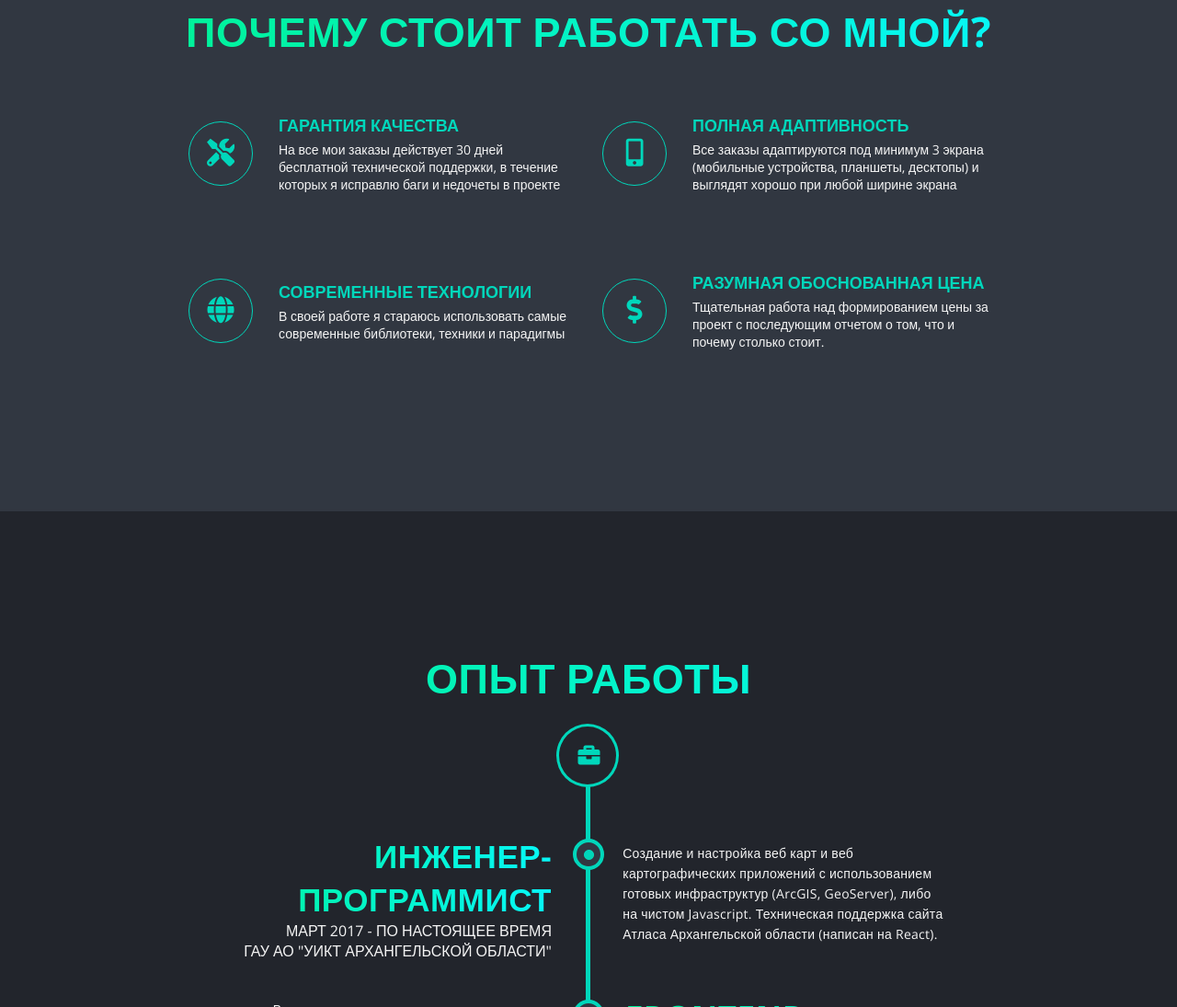
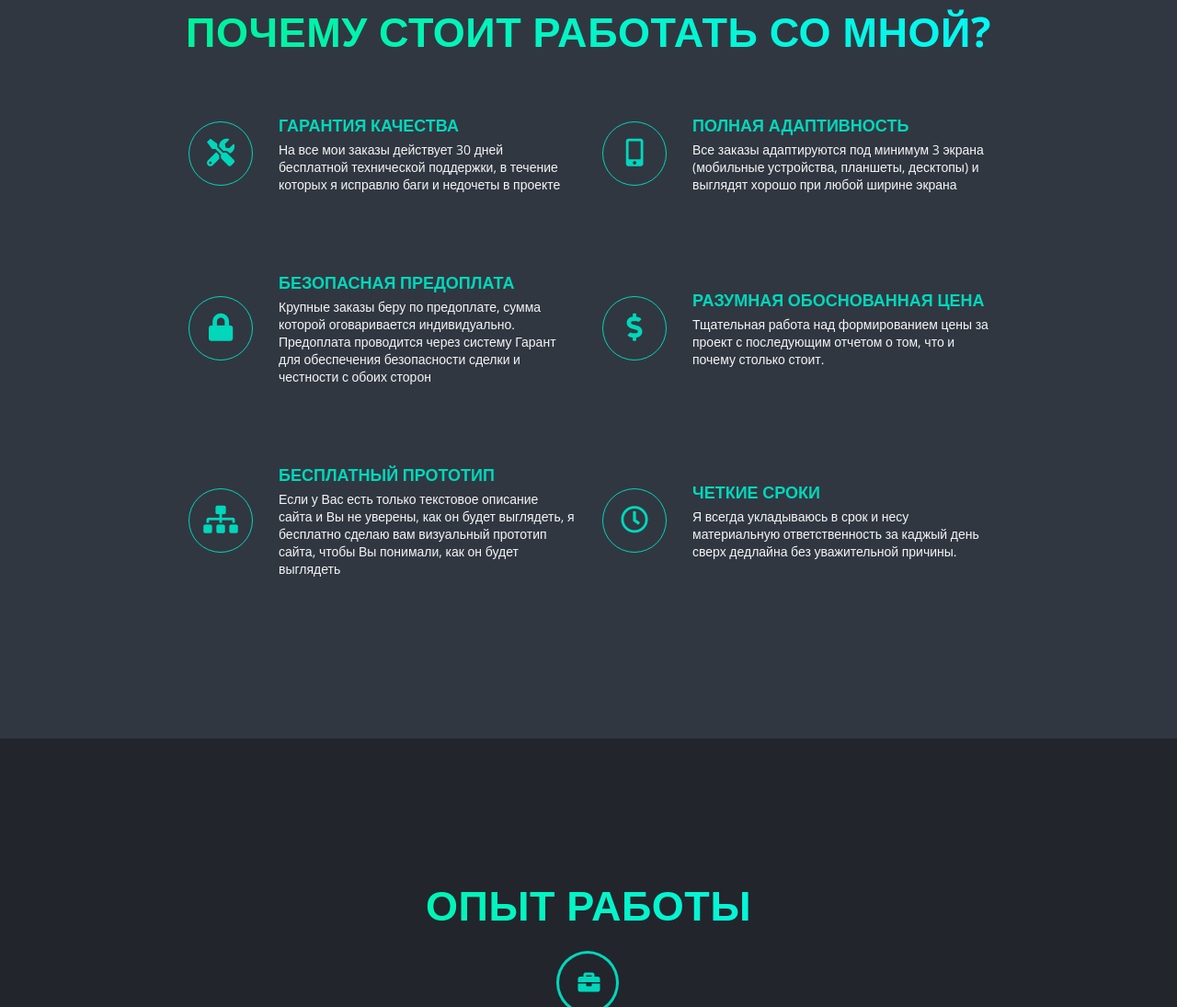
Before and after one commit to NecroSith/MyWebSiteRedesign, a website: page src/index.html in a window 1280 px wide. Shown: the part 3758-4853 px from the top of the page at 92% size. Drawn offline with nearby package versions, Linux system fonts and the light colour scheme; some packages are replaced by stand-ins of ours.

Commit message:
Unused images deleted. Two advantages added

```diff
--- a/src/index.html
+++ b/src/index.html
@@ -256,11 +256,11 @@
 				</div>
 				<div class="pros__item col-xs-12 col-md-6">
 					<div class="item__img">
-						<i class="fas fa-globe"></i>
+						<i class="fas fa-lock"></i>
 					</div>
 					<div class="item__text">
-						<p class="text__title">Современные технологии</p>
-						<p class="text__desc">В своей работе я стараюсь использовать самые современные библиотеки, техники и парадигмы</p>
+						<p class="text__title">безопасная предоплата</p>
+						<p class="text__desc">Крупные заказы беру по предоплате, сумма которой оговаривается индивидуально. Предоплата проводится через систему Гарант для обеспечения безопасности сделки и честности с обоих сторон</p>
 					</div>
 				</div>
 				<div class="pros__item col-xs-12 col-md-6">
@@ -270,6 +270,24 @@
 					<div class="item__text">
 						<p class="text__title">Разумная обоснованная цена</p>
 						<p class="text__desc">Тщательная работа над формированием цены за проект с последующим отчетом о том, что и почему столько стоит.</p>
+					</div>
+				</div>
+				<div class="pros__item col-xs-12 col-md-6">
+					<div class="item__img">
+						<i class="fas fa-sitemap"></i>
+					</div>
+					<div class="item__text">
+						<p class="text__title">Бесплатный прототип</p>
+						<p class="text__desc">Если у Вас есть только текстовое описание сайта и Вы не уверены, как он будет выглядеть, я бесплатно сделаю вам визуальный прототип сайта, чтобы Вы понимали, как он будет выглядеть</p>
+					</div>
+				</div>
+				<div class="pros__item col-xs-12 col-md-6">
+					<div class="item__img">
+						<i class="far fa-clock"></i>
+					</div>
+					<div class="item__text">
+						<p class="text__title">Четкие сроки</p>
+						<p class="text__desc">Я всегда укладываюсь в срок и несу материальную ответственность за каджый день сверх дедлайна без уважительной причины.</p>
 					</div>
 				</div>
 			</div>
@@ -484,7 +502,7 @@
 					</div>
 					<textarea class="col-lg-12" name="message" id="" cols="30" rows="10" placeholder="Сообщение" tabindex="4"></textarea>
 				</div>
-				<div class="row" style="position: relative;">
+				<div class="row" style="position: relative; text-align: center;">
 					<button type="submit" class="contact__btn-send" id="recaptchaResponse">Отправить</button>
 					<div class="success"></div>
 				</div>
--- a/src/scss/_components/_whyme.scss
+++ b/src/scss/_components/_whyme.scss
@@ -9,7 +9,7 @@
 		border: 1px solid $standard-green;
 		border-radius: 50%;
 		padding-top: 1.1em;
-		.fas {
+		.fas, .far {
 			color: $standard-green;
 			font-size: 30px;
 		}
```
Also changed, not shown: build/css/main.css, build/img/alfagear.png (deleted), build/img/apollo.png (deleted), build/img/bringitup.png (deleted), build/img/mrtravel.png (deleted), build/img/portfolio.png (deleted), build/img/runway.png (deleted), build/img/runwaysale.png (deleted), build/img/serbo.png (deleted), build/index.html, src/css/main.css.
